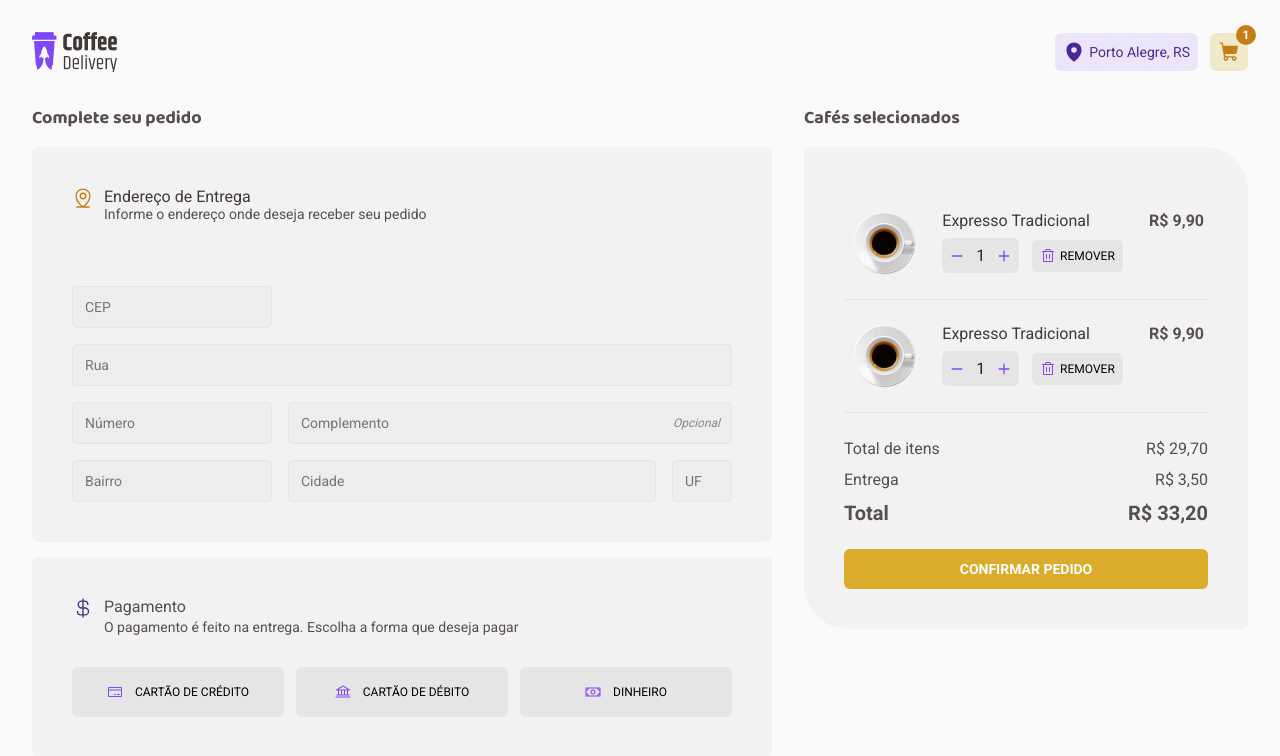
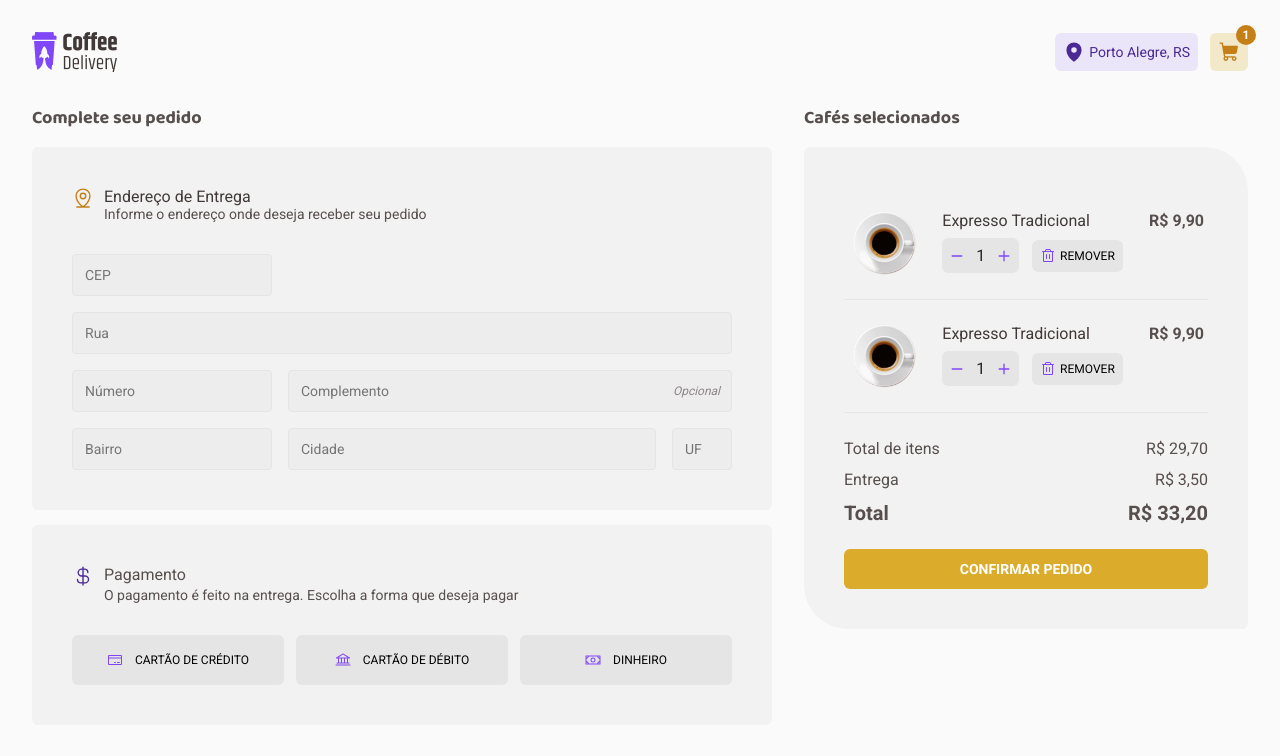
Before and after one commit to EllenBessa/coffee-delivery, a React (Vite) app: page /checkout in a window 1280 px wide. Shown: the top 756 px of the page. Built offline with nearby package versions, Linux system fonts and the light colour scheme.

Commit message:
refactor: :fire: Removendo o display:flex no AddressFormWrapper

```diff
--- a/src/pages/Checkout/styles.ts
+++ b/src/pages/Checkout/styles.ts
@@ -23,10 +23,6 @@ export const AddressFormWrapper = styled.form`
 
   background: ${(props) => props.theme["base-card"]};
   border-radius: 6px;
-
-  display: flex;
-  flex-direction: column;
-  gap: 2rem;
 
   > div {
     display: grid;
```
